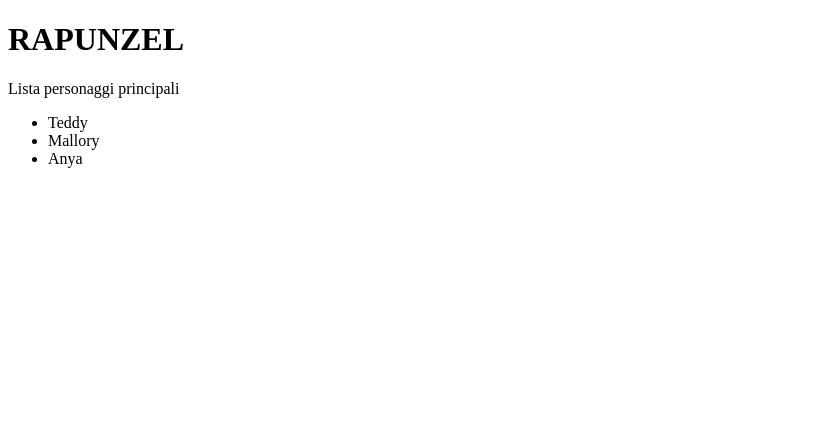
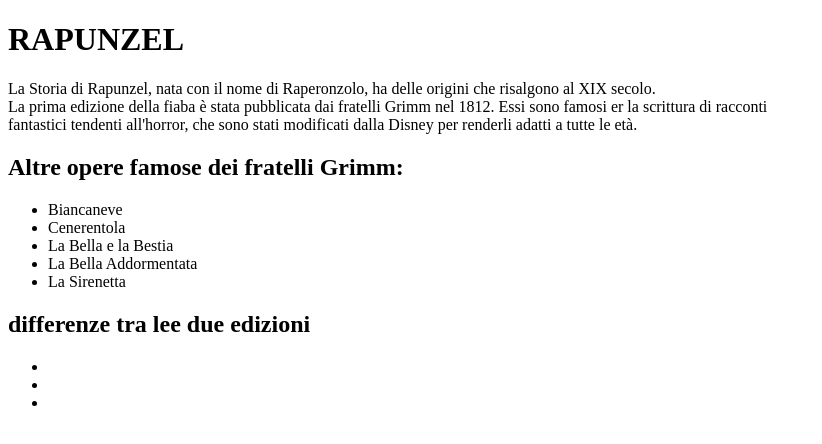
Before and after one commit to stellacoeli/stellacoeli.github.io, a plain HTML site: page index.html in a window 1280 px wide. Shown: the whole page, without its empty margins (0-822 px from the left). Drawn offline with Linux system fonts and the light colour scheme.

Commit message:
Update index.html

```diff
--- a/index.html
+++ b/index.html
@@ -6,14 +6,27 @@
   <body>
 
     <h1>RAPUNZEL</h1>
-    <P>
+    <p>La Storia di Rapunzel, nata con il nome di Raperonzolo, ha delle origini che risalgono al XIX secolo.<br/>
+      La prima edizione della fiaba è stata pubblicata dai fratelli Grimm nel 1812. Essi sono famosi er la scrittura di racconti <br/>
+      fantastici tendenti all'horror, che sono stati modificati dalla Disney per renderli adatti a tutte le età.
+    </p>
+<h2>Altre opere famose dei fratelli Grimm:</h2>
+    <ul>
+      <li>Biancaneve</li>
+      <li>Cenerentola</li>
+      <li>La Bella e la Bestia</li>
+      <li>La Bella Addormentata</li>
+      <li>La Sirenetta</li>
+    </ul>
 
-      <p>Lista personaggi principali</p>
+
+    <h2>differenze tra lee due edizioni</h2>
+    <p>
     <ul>
-      <li>Teddy</li>
-      <li>Mallory</li>
-      <li>Anya</li>
+      <li></li>
+      <li></li>
+      <li></li>
     </ul>
-    </P>
+    </p>
   </body>
 </html>
```
